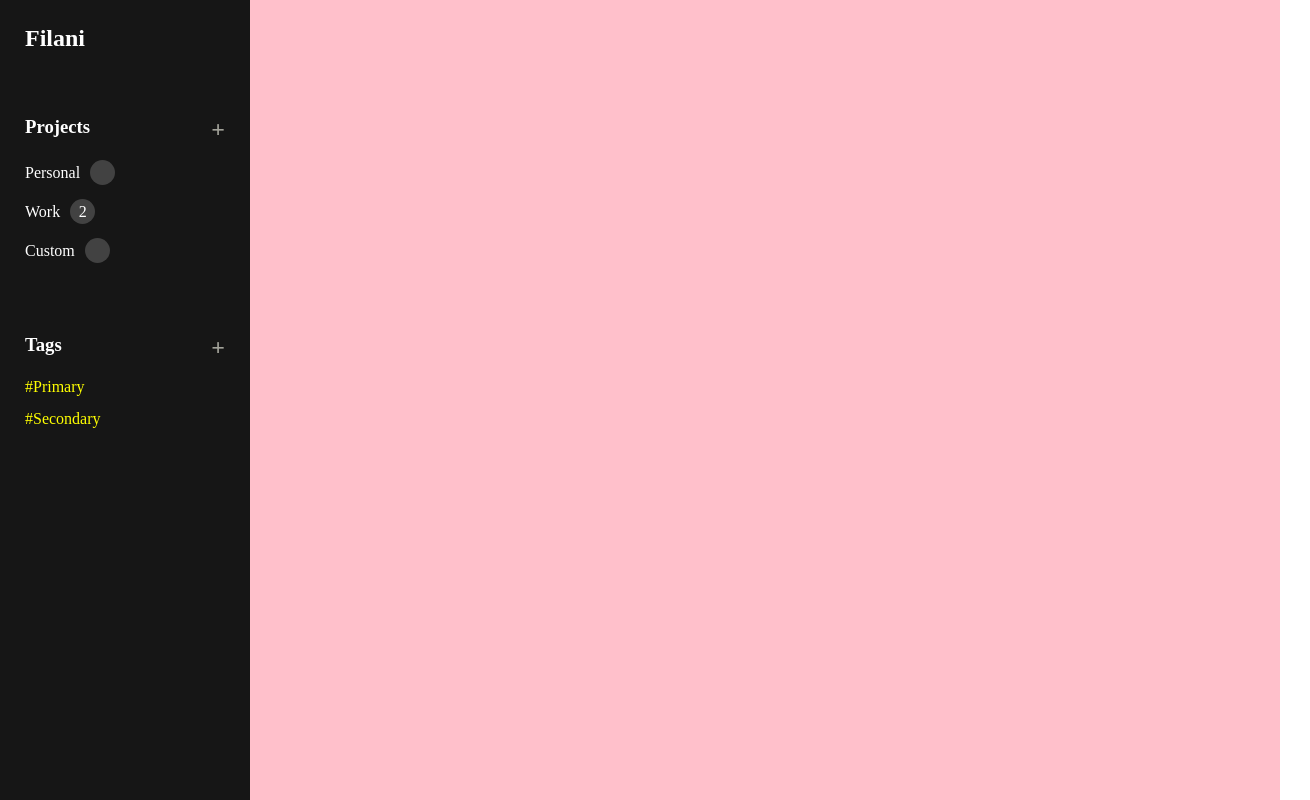
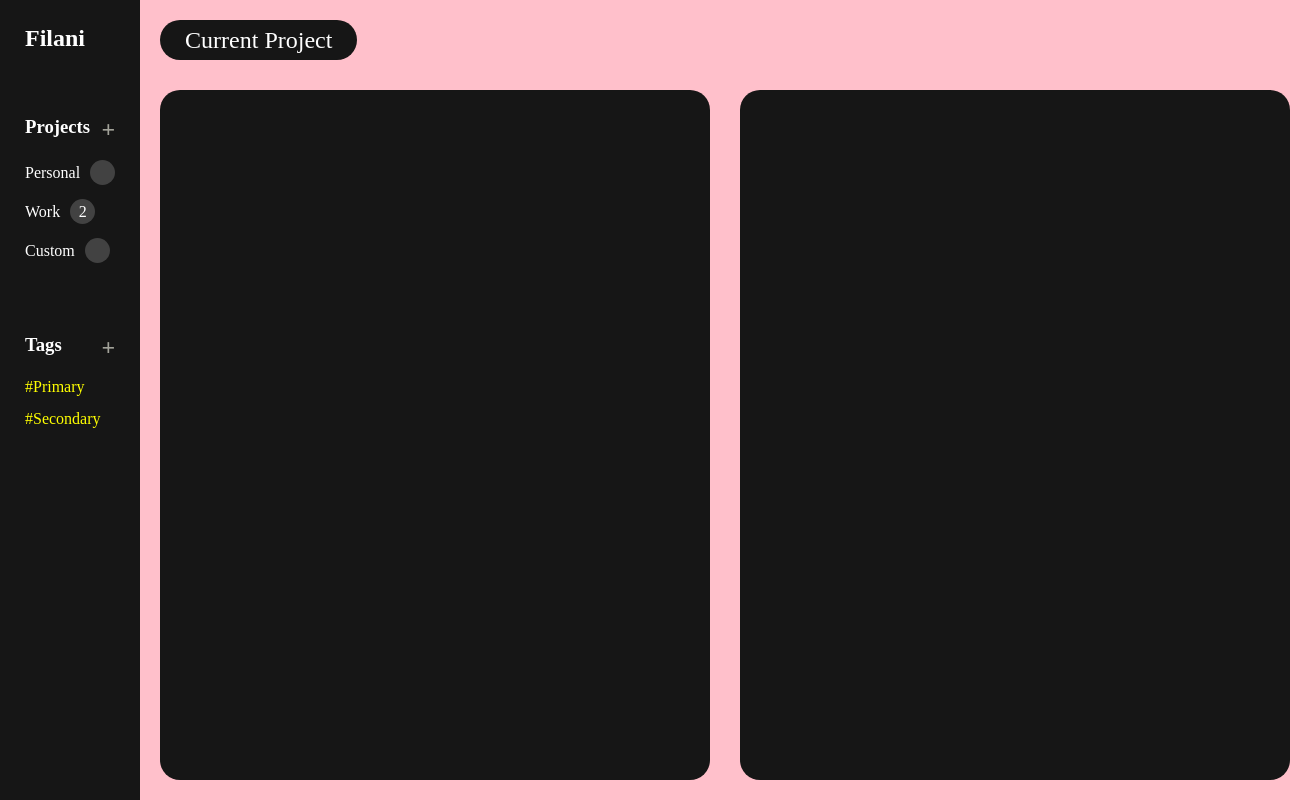
Before and after one commit to drenmorina12/todo-list, a website built with webpack: page src/template.html in a window 1280 px wide. Shown: the whole page, 1310 px wide, since content can reach past the window. Built offline with nearby package versions, Linux system fonts and the light colour scheme.

Commit message:
Create main section main structure, add font sizes as variables

```diff
--- a/src/style.css
+++ b/src/style.css
@@ -6,6 +6,8 @@
   --text-1: #ffffff;
   --text-2: #a2a299;
   --text-3: #777777;
+  --font-big: 24px;
+  --font-small: 16px;
 }
 
 * {
@@ -35,6 +37,7 @@ body {
 .name {
   margin-bottom: 2rem;
   padding: 25px 25px 0px;
+  font-size: var(--font-big);
 }
 
 .projects-title,
@@ -43,6 +46,7 @@ body {
   justify-content: space-between;
   padding: 0px 25px;
   margin-top: 4rem;
+  font-size: var(--font-small);
 }
 
 .project-add,
@@ -81,6 +85,11 @@ body {
   background-color: #848e92;
 }
 
+.tag > p,
+.project > p {
+  font-size: var(--font-small);
+}
+
 .tag > p {
   color: yellow;
 }
@@ -103,4 +112,37 @@ body {
 .main {
   background-color: var(--bg-color);
   flex: 1;
+  display: flex;
+  flex-direction: column;
+  padding: 20px;
+  gap: 30px;
 }
+
+.current-project {
+  height: 30px;
+  width: fit-content;
+  background-color: var(--main-color);
+  color: var(--text-1);
+  display: flex;
+  justify-content: center;
+  align-items: center;
+  padding: 20px 25px;
+  border-radius: 30px;
+}
+
+.current-project > p {
+  font-size: var(--font-big);
+}
+
+#list-section {
+  display: flex;
+  gap: 30px;
+  flex: 1;
+}
+
+.list-container {
+  width: 550px;
+  height: 100%;
+  background-color: var(--main-color);
+  border-radius: 20px;
+}
--- a/src/template.html
+++ b/src/template.html
@@ -42,7 +42,15 @@
           </li>
         </ul>
       </div>
-      <div class="main"></div>
+      <div class="main">
+        <div class="current-project">
+          <p class="current-project-name">Current Project</p>
+        </div>
+        <div id="list-section">
+          <div id="todo-list" class="list-container"></div>
+          <div id="todo-info" class="list-container"></div>
+        </div>
+      </div>
     </div>
   </body>
 </html>
```
